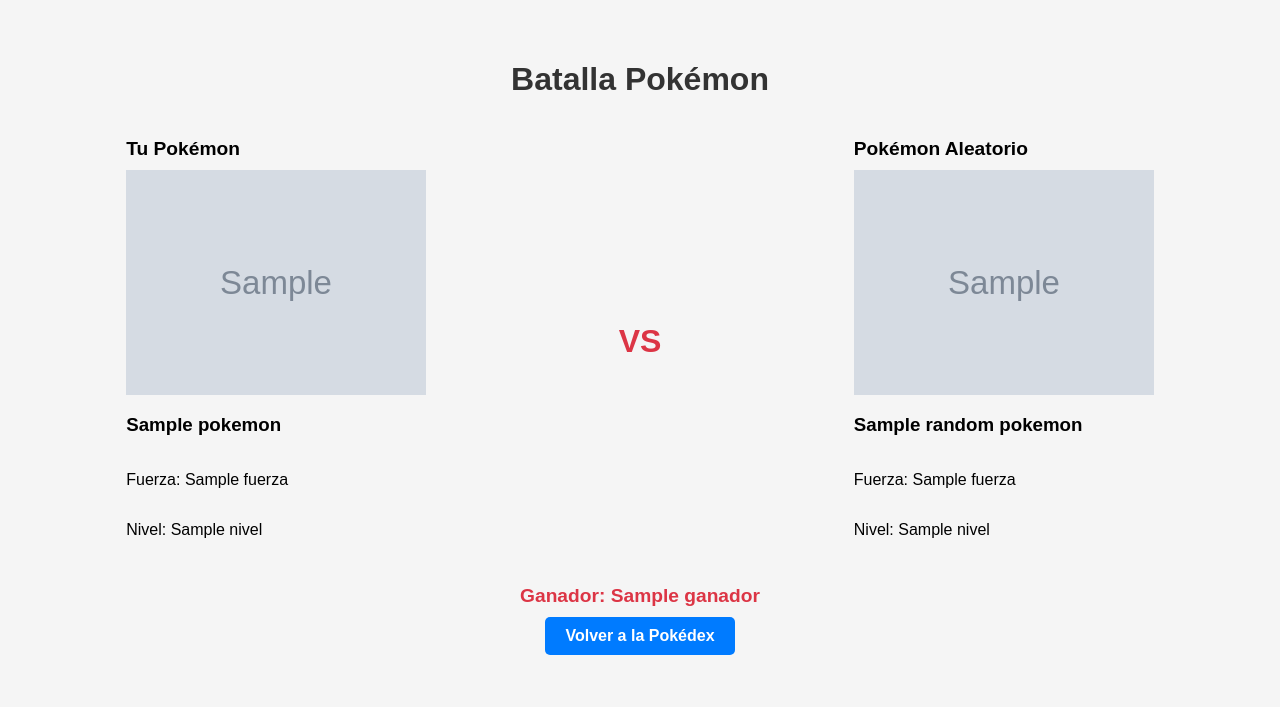
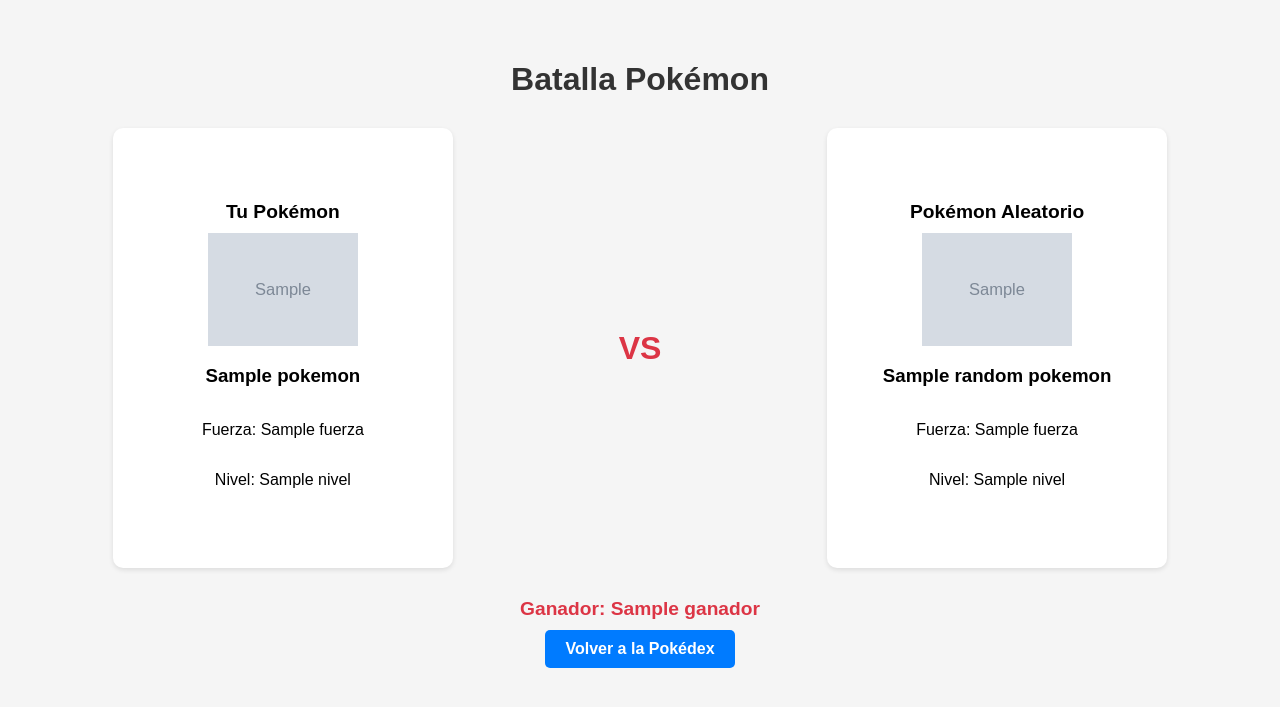
Before and after one commit to antonioojosep/Pokemon, a Symfony app: template templates/pokedex/batalla.html.twig in a window 1280 px wide. Shown: the top 707 px of the page. Run offline with Twig, Linux system fonts and the light colour scheme; the template is opened without the code that fills it: most values are stand-ins (such as "Sample title", 1, 10 or a date in 2020); grey boxes marked "Sample" are stand-in pictures; some libraries are stand-ins or nearby versions.

Commit message:
arreglo errores en estylo

```diff
--- a/templates/pokedex/batalla.html.twig
+++ b/templates/pokedex/batalla.html.twig
@@ -2,9 +2,32 @@
 
 {% block title %}Batalla Pokémon{% endblock %}
 
+
 {% block body %}
+<style>
+.pokemon-card {
+                background-color: white;
+                border-radius: 10px;
+                box-shadow: 0 2px 5px rgba(0,0,0,0.1);
+                padding: 20px;
+                text-align: center;
+                height: 400px; /* Altura fija para todas las cards */
+                display: flex;
+                flex-direction: column;
+                justify-content: space-between;
+            }
+
+            .pokemon-image {
+                width: 50%;
+                height: auto;
+                object-fit: cover;
+                justify-content: center;
+                align-self: center;
+            }
+</style>
 <div class="container">
     <h1>Batalla Pokémon</h1>
+
 
     <div class="battle-container">
         <div class="pokemon-card" style="width: 300px;">
```
Also changed, not shown: templates/pokedex/index.html.twig (+3 -6 lines).
